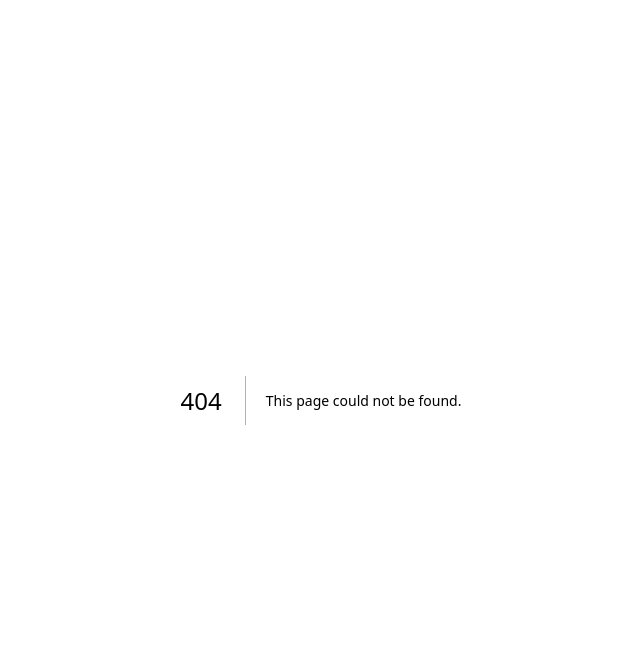
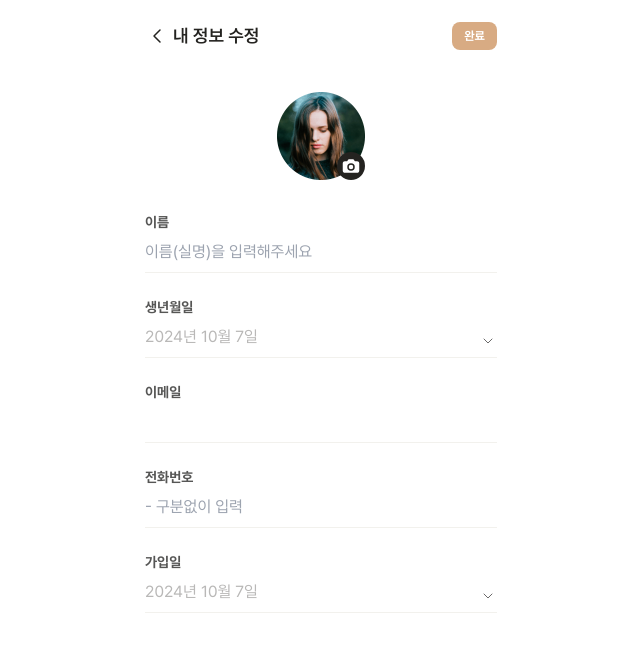
Before and after one commit to SonGGuRock/client, a Next.js app: page /members/1 in a window 1280 px wide. Before the commit this address had no page. Shown: the top 652 px of the page, without its empty margins (319-959 px from the left). Built offline with nearby package versions, Linux system fonts and the light colour scheme.

Commit message:
[design] 내 정보 등록 화면 UI 제작

```diff
--- /dev/null
+++ b/app/(pages)/members/[id]/page.tsx
@@ -0,0 +1,7 @@
+import MemberPage from '@/app/pages/members/ui/member-page';
+
+const Page = () => {
+  return <MemberPage />;
+};
+
+export default Page;
--- a/app/(pages)/students/create/page.tsx
+++ b/app/(pages)/students/create/page.tsx
@@ -10,7 +10,8 @@ const Page = () => {
       <Header>
         <div className='flex gap-1 items-center'>
           <Header.Back />
-          <Header.Title title='수강생 등록' />
+          <Header.Title>수강생 등록</Header.Title>
+          <Header.Button></Header.Button>
         </div>
       </Header>
 
@@ -29,7 +30,9 @@ const Page = () => {
         <FormInput lableText='메모' inputPlaceholder='(선택사항)' />
       </div>
 
-      <Button text='등록 완료' size='large' disabled />
+      <Button size='large' disabled>
+        등록 완료
+      </Button>
     </div>
   );
 };
--- /dev/null
+++ b/app/pages/members/ui/member-page.tsx
@@ -0,0 +1,36 @@
+import FormInput from '@/app/shared/ui/modules/FormInput';
+import FormSelect from '@/app/shared/ui/modules/FormSelect';
+import Header from '@/app/shared/ui/modules/header';
+import ProfilePictureEdit from '@/app/shared/ui/modules/profile-picture-edit';
+
+const MemberPage = () => {
+  return (
+    <div className='py-3 px-4'>
+      <Header>
+        <div className='w-full flex gap-1 justify-between items-center'>
+          <div className='flex gap-1 items-center'>
+            <Header.Back />
+            <Header.Title size='medium'>내 정보 수정</Header.Title>
+          </div>
+          <Header.Button size='small'>완료</Header.Button>
+        </div>
+      </Header>
+      <div className='w-full flex justify-center items center my-8'>
+        <ProfilePictureEdit id={1} name='최지영' />
+      </div>
+
+      <div className='flex gap-6 flex-wrap pb-12'>
+        <FormInput
+          lableText='이름'
+          inputPlaceholder='이름(실명)을 입력해주세요'
+        />
+        <FormSelect labelText='생년월일' />
+        <FormInput lableText='이메일' inputPlaceholder='' />
+        <FormInput lableText='전화번호' inputPlaceholder='- 구분없이 입력' />
+        <FormSelect labelText='가입일' />
+      </div>
+    </div>
+  );
+};
+
+export default MemberPage;
--- a/app/shared/ui/atoms/button/Button.tsx
+++ b/app/shared/ui/atoms/button/Button.tsx
@@ -1,21 +1,20 @@
 import clsx from 'clsx';
-import { ReactNode } from 'react';
+import { PropsWithChildren, ReactNode } from 'react';
 
-type ButtonProps = {
+interface ButtonProps extends PropsWithChildren {
   type?: 'primary' | 'secodnary';
   size?: 'small' | 'medium' | 'large';
-  text: string;
   onClick?: () => void;
   disabled?: boolean;
   icon?: ReactNode;
-};
+}
 
 const Button = ({
   type = 'primary',
   size = 'medium',
-  text,
+  disabled = false,
+  children,
   onClick,
-  disabled = false,
   icon,
 }: ButtonProps) => {
   const buttonClasses = clsx(
@@ -60,7 +59,7 @@ const Button = ({
   return (
     <button className={buttonClasses} onClick={onClick} disabled={disabled}>
       {icon}
-      {text}
+      {children}
     </button>
   );
 };
--- /dev/null
+++ b/app/shared/ui/modules/profile-picture-edit.tsx
@@ -0,0 +1,28 @@
+import Image from 'next/image';
+
+interface ProfilePictureEditProps {
+  id: number;
+  name: string;
+}
+
+const ProfilePictureEdit = ({ id, name }: ProfilePictureEditProps) => {
+  return (
+    <div className='relative'>
+      <Image
+        src='/img/student_default.png'
+        alt=' 사진'
+        width={88}
+        height={88}
+      />
+      <Image
+        src='/icon/ic-camera-circle-28px.svg'
+        alt='사진 수정 버튼'
+        width={28}
+        height={28}
+        className='absolute bottom-0 right-0'
+      />
+    </div>
+  );
+};
+
+export default ProfilePictureEdit;
--- a/app/widget/mypage/ui/member-info.tsx
+++ b/app/widget/mypage/ui/member-info.tsx
@@ -6,10 +6,7 @@ import Link from 'next/link';
 
 const MemberInfo = () => {
   return (
-    <Link
-      href='/mypage/profile/update'
-      className='flex gap-4 w-full justify-between'
-    >
+    <Link href='/members/1' className='flex gap-4 w-full justify-between'>
       <div className='flex gap-4 '>
         <Thumbnail id={1} size='medium' />
         <div className='grid grid-rows-2 items-center'>
```
